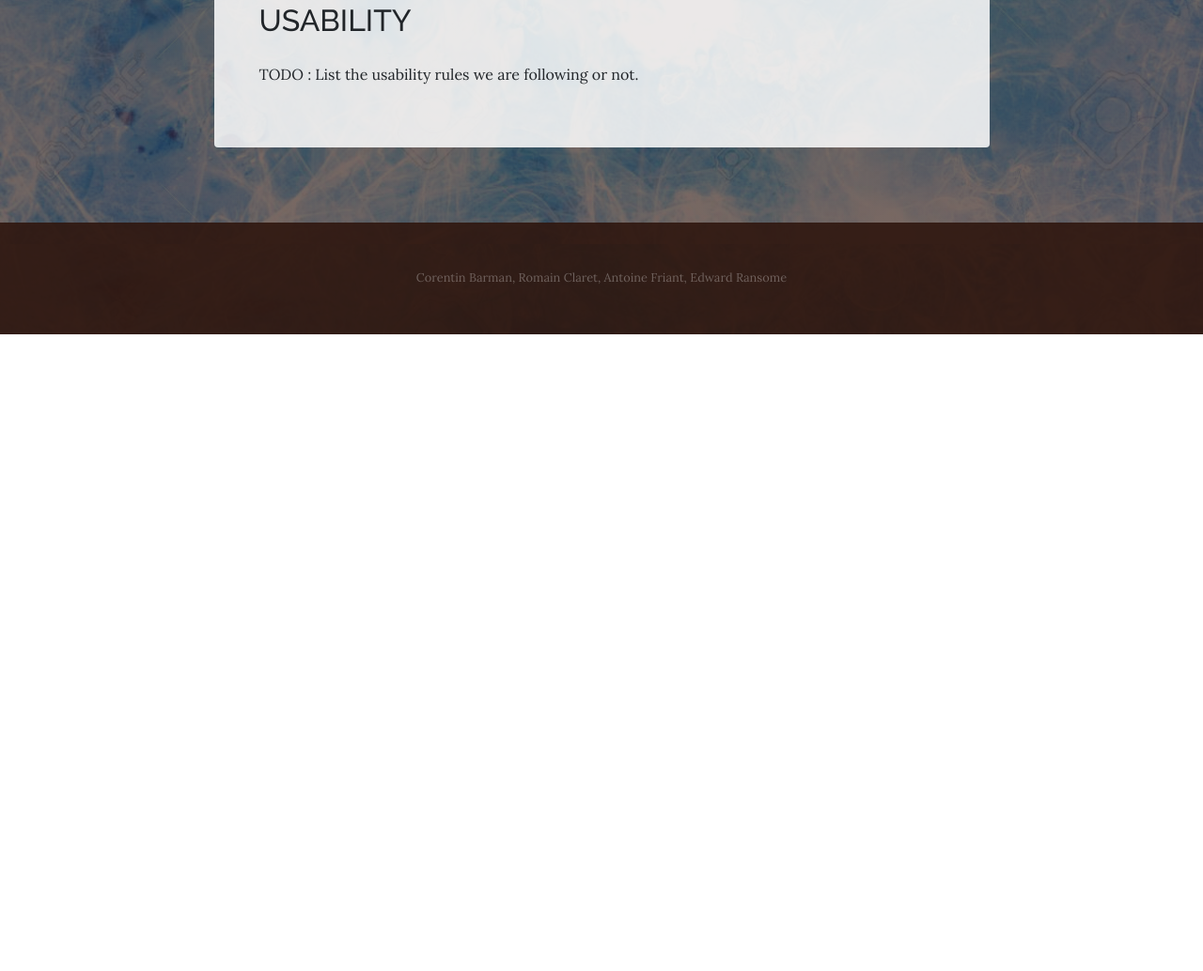
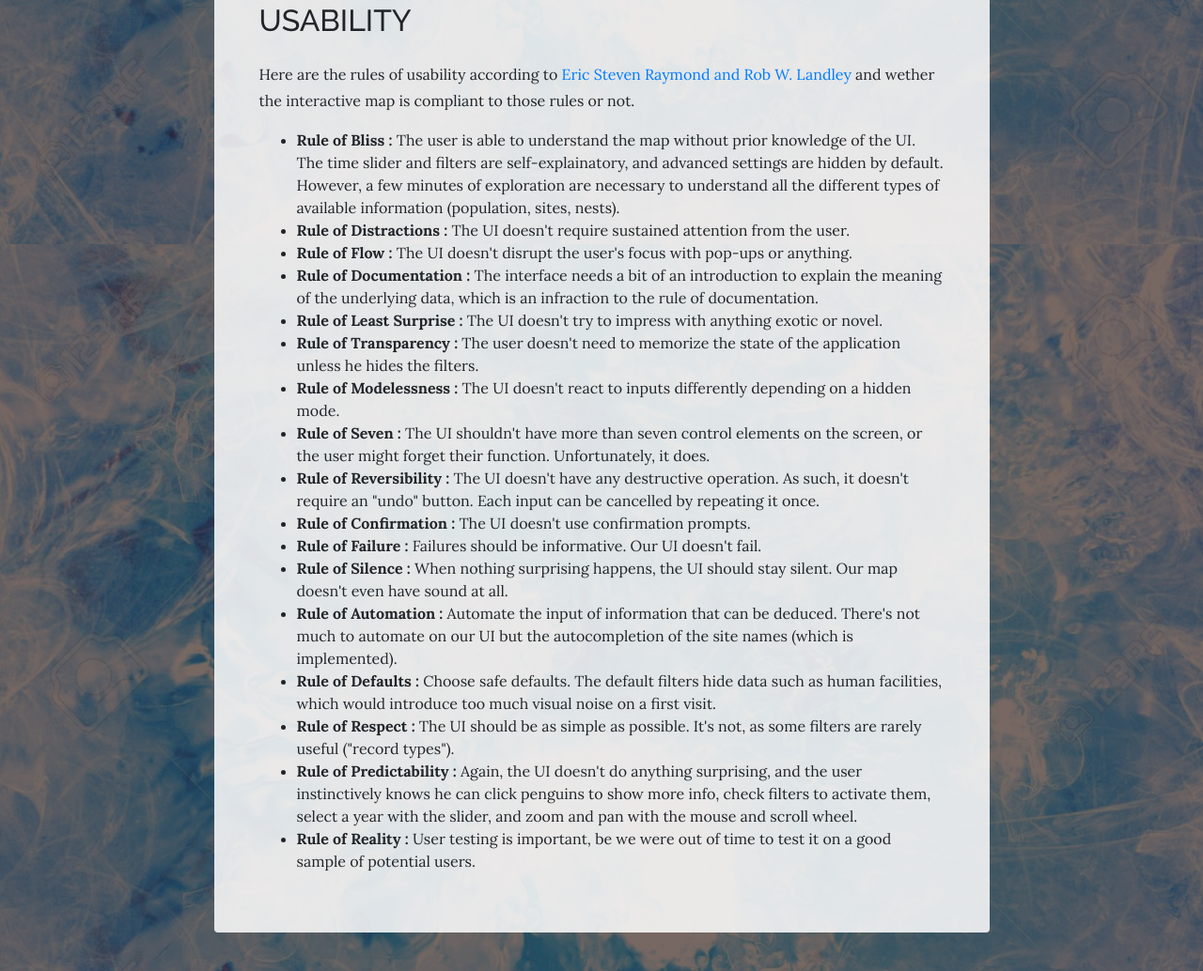
Before and after one commit to edwardransome/VI_18-19_Project, a website: page report.html in a window 1280 px wide. Shown: the part 1660-2694 px from the top of the page at 94% size. Before the commit the page ends 2016 px from the top, so only its background shows below. Drawn offline with Linux system fonts and the light colour scheme.

Commit message:
rules of usability

```diff
--- a/report.html
+++ b/report.html
@@ -38,10 +38,8 @@
         </button>
         <div class="collapse navbar-collapse" id="navbarResponsive">
           <ul class="navbar-nav mx-auto">
-              <li class="nav-item active px-lg-4">
-                  <a class="nav-link text-uppercase text-expanded" href="index.html">Home
-                      <span class="sr-only">(current)</span>
-                  </a>
+              <li class="nav-item px-lg-4">
+                  <a class="nav-link text-uppercase text-expanded" href="index.html">Home</a>
               </li>
               <li class="nav-item px-lg-4">
                   <a class="nav-link text-uppercase text-expanded" href="map-page.html">Interactive Map</a>
@@ -49,8 +47,10 @@
               <li class="nav-item px-lg-4">
                   <a class="nav-link text-uppercase text-expanded" href="penguins.html">Penguins</a>
               </li>
-              <li class="nav-item px-lg-4">
-                  <a class="nav-link text-uppercase text-expanded" href="report.html">Report</a>
+              <li class="nav-item active px-lg-4">
+                  <a class="nav-link text-uppercase text-expanded" href="report.html">Report
+                      <span class="sr-only">(current)</span>
+                  </a>
               </li>
           </ul>
         </div>
@@ -68,7 +68,7 @@
                   <span class="section-heading">Project goals</span>
                 </h2>
                 <p>
-                    The objective of the project is to study the populations of the different types of penguins living in Antarctica.
+                    The objective of the project is to offer a visualisation of the populations of the different types of penguins living in Antarctica.
                 </p>
                 <h2 class="section-heading mb-4">
                   <span class="section-heading">Data Source</span>
@@ -113,8 +113,30 @@
                       <span class="section-heading">Usability</span>
                   </h2>
                   <p>
-                      TODO : List the usability rules we are following or not.
+                      Here are the rules of usability according to
+                      <a href="http://www.catb.org/%7Eesr/writings/taouu/html/ch01s03.html">Eric Steven Raymond and Rob W. Landley</a>
+                      and wether the interactive map is compliant to those rules or not.
                   </p>
+                  <ul style="list-style-type:disc">
+                      <li><b>Rule of Bliss :</b> The user is able to understand the map without prior knowledge of the UI. The time slider and filters are self-explainatory, and advanced settings are hidden by default.
+                      However, a few minutes of exploration are necessary to understand all the different types of available information (population, sites, nests).</li>
+                      <li><b>Rule of Distractions : </b>The UI doesn't require sustained attention from the user.</li>
+                      <li><b>Rule of Flow : </b>The UI doesn't disrupt the user's focus with pop-ups or anything.</li>
+                      <li><b>Rule of Documentation : </b>The interface needs a bit of an introduction to explain the meaning of the underlying data, which is an infraction to the rule of documentation.</li>
+                      <li><b>Rule of Least Surprise : </b>The UI doesn't try to impress with anything exotic or novel.</li>
+                      <li><b>Rule of Transparency : </b>The user doesn't need to memorize the state of the application unless he hides the filters.</li>
+                      <li><b>Rule of Modelessness : </b>The UI doesn't react to inputs differently depending on a hidden mode.</li>
+                      <li><b>Rule of Seven : </b>The UI shouldn't have more than seven control elements on the screen, or the user might forget their function. Unfortunately, it does.</li>
+                      <li><b>Rule of Reversibility : </b>The UI doesn't have any destructive operation. As such, it doesn't require an "undo" button. Each input can be cancelled by repeating it once.</li>
+                      <li><b>Rule of Confirmation : </b>The UI doesn't use confirmation prompts.</li>
+                      <li><b>Rule of Failure : </b>Failures should be informative. Our UI doesn't fail.</li>
+                      <li><b>Rule of Silence : </b>When nothing surprising happens, the UI should stay silent. Our map doesn't even have sound at all.</li>
+                      <li><b>Rule of Automation : </b>Automate the input of information that can be deduced. There's not much to automate on our UI but the autocompletion of the site names (which is implemented).</li>
+                      <li><b>Rule of Defaults : </b>Choose safe defaults. The default filters hide data such as human facilities, which would introduce too much visual noise on a first visit.</li>
+                      <li><b>Rule of Respect : </b>The UI should be as simple as possible. It's not, as some filters are rarely useful ("record types").</li>
+                      <li><b>Rule of Predictability : </b>Again, the UI doesn't do anything surprising, and the user instinctively knows he can click penguins to show more info, check filters to activate them, select a year with the slider, and zoom and pan with the mouse and scroll wheel.</li>
+                      <li><b>Rule of Reality : </b>User testing is important, be we were out of time to test it on a good sample of potential users.</li>
+                  </ul>
               </div>
             </div>
           </div>
```
Also changed, not shown: map-page.html (+4 -4 lines), penguins.html (+6 -6 lines).
